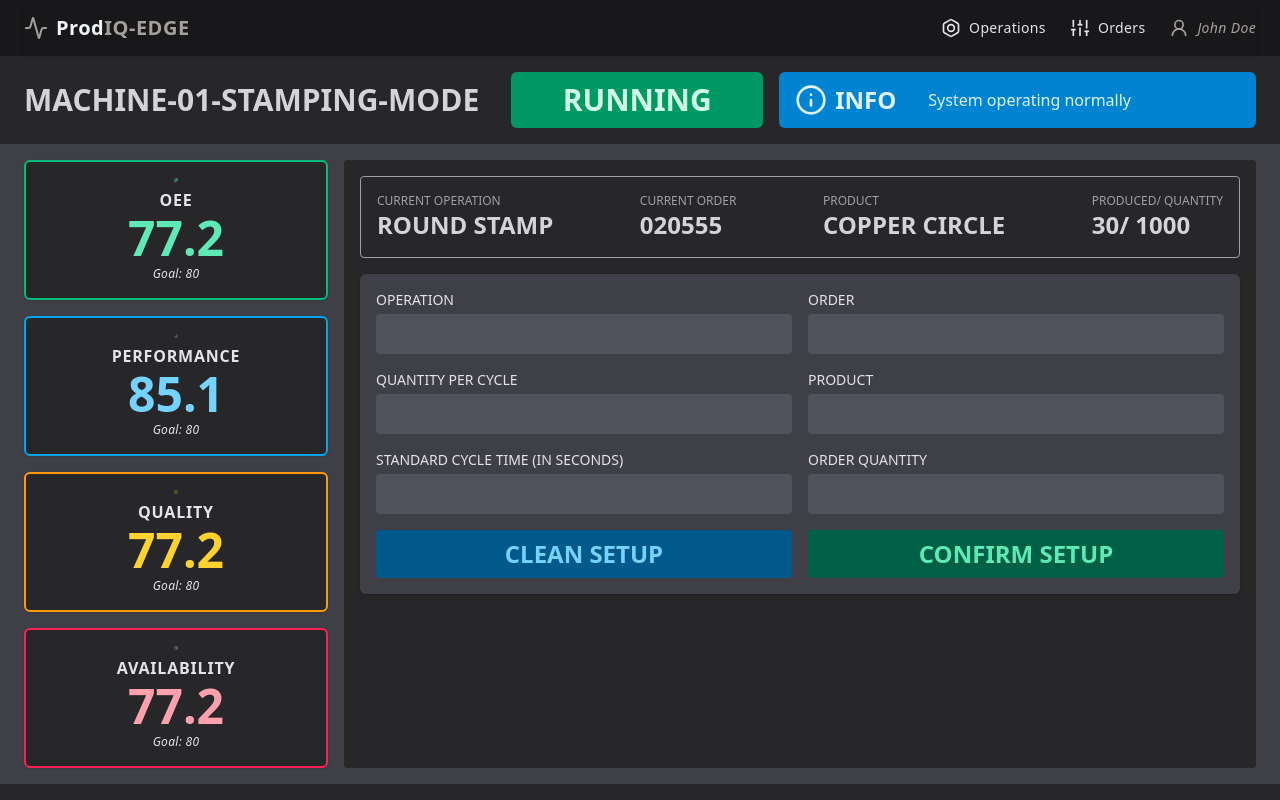
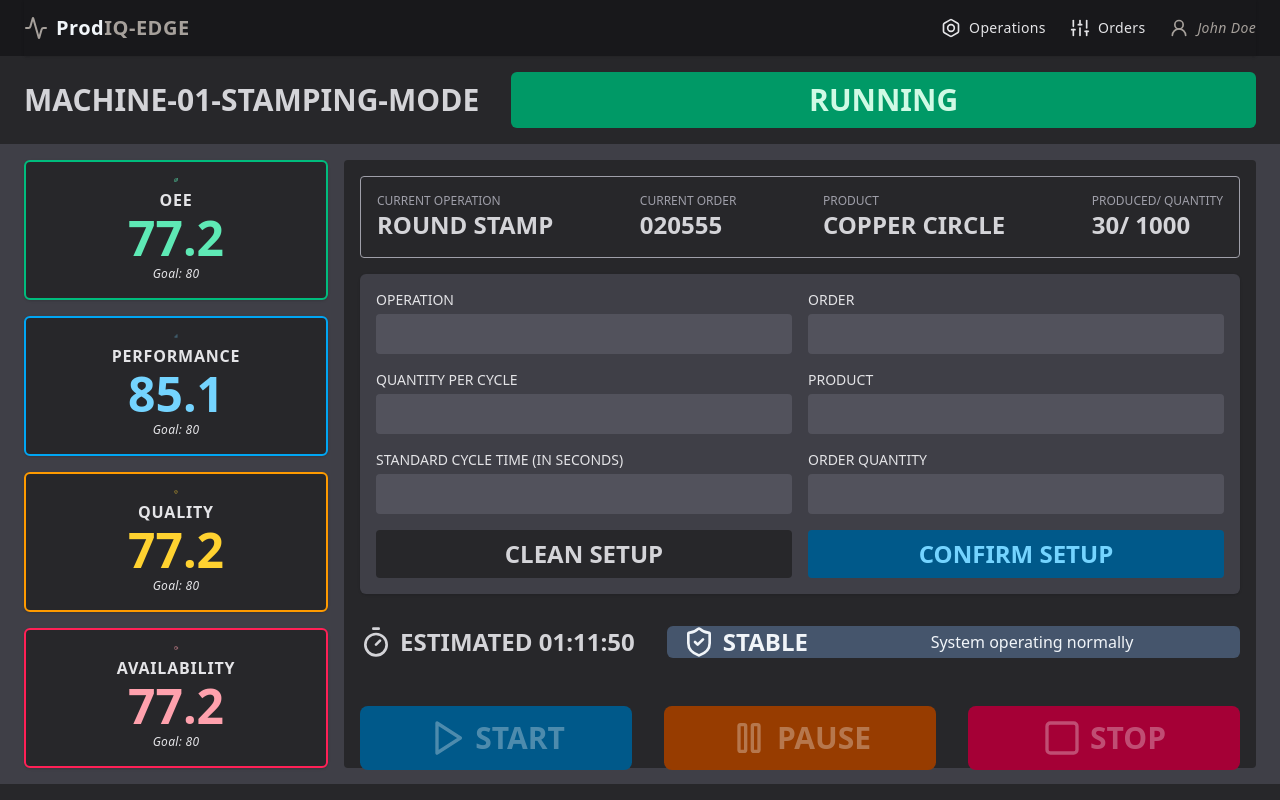
Before and after one commit to lgustavopalmieri/prodiq-edge-frontend, a React (Vite) app: page / in a window 1280 px wide. Built offline with nearby package versions, Linux system fonts and the light colour scheme.

Commit message:
feat: finish control panel

```diff
--- a/src/components/Notification/NotificationAlert.tsx
+++ b/src/components/Notification/NotificationAlert.tsx
@@ -16,7 +16,7 @@ const NotificationAlert: React.FunctionComponent<INotificationProps> = ({
   notification = "stable",
   message = defaultMessage,
   onMessageClick,
-  maxMessageLength = 30,
+  maxMessageLength = 60,
 }) => {
   const { color, icon: Icon } = getNotificationColor(notification);
   const formatLabel = (s: string) => s.toUpperCase();
@@ -36,13 +36,15 @@ const NotificationAlert: React.FunctionComponent<INotificationProps> = ({
       </div>
 
       {message && (
+        <div className="w-full flex justify-center">
           <button
-          className="cursor-pointer flex items-center gap-2 text-base hover:text-white transition"
+            className="cursor-pointer flex items-center gap-2 text-base hover:text-white transition "
             onClick={onMessageClick}
           >
             <span>{truncatedMessage}</span>
             {message !== defaultMessage && <CircleDashed className="w-4 h-4" />}
           </button>
+        </div>
       )}
     </div>
   );
--- a/src/features/MachineState/MachineState.tsx
+++ b/src/features/MachineState/MachineState.tsx
@@ -8,25 +8,25 @@ interface IMachineStateProps {}
 const MachineState: React.FunctionComponent<IMachineStateProps> = (props) => {
   const machineName = "Machine 01 stamping mode";
   const machineStatus = "running";
-  const notification = {
-    alert: "info",
-    message: undefined,
-  };
+  // const notification = {
+  //   alert: "info",
+  //   message: undefined,
+  // };
   return (
     <div className="flex h-full w-full justify-between gap-4">
-      <div className="flex items-center w-3/5 gap-8">
+      <div className="flex items-center w-full gap-8">
         <span className="text-3xl font-bold text-zinc-300 whitespace-nowrap">
           {machineName.split(" ").join("-").toUpperCase()}
         </span>
         <MachineStatus status={machineStatus} />
       </div>
-      <NotificationAlert
+      {/* <NotificationAlert
         notification={notification.alert as NotificationColorType}
         message={undefined}
         onMessageClick={() => {
           console.log("Message clicked");
         }}
-      />
+      /> */}
     </div>
   );
 };
--- a/src/features/OperatingSession/Timer.tsx
+++ b/src/features/OperatingSession/Timer.tsx
@@ -21,9 +21,9 @@ function formatTime(seconds: number): string {
 
 const Timer: React.FunctionComponent<ITimerProps> = ({ elapsedTime }) => {
   return (
-    <div className="flex items-center justify-center gap-2 text-cyan-300 font-mono font-semibold text-lg">
-      <TimerIcon className="w-5 h-5" />
-      <span>Operation Time: {formatTime(elapsedTime)}</span>
+    <div className="flex items-center justify-center gap-2 text-zinc-300 font-semibold text-2xl">
+      <TimerIcon className="w-8 h-8" />
+      <span>ESTIMATED {formatTime(elapsedTime)}</span>
     </div>
   );
 };
--- /dev/null
+++ b/src/features/Production/ControlButton.tsx
@@ -0,0 +1,62 @@
+import * as React from "react";
+import type { LucideIcon } from "lucide-react";
+
+interface ControlButtonProps {
+  label: string;
+  icon: LucideIcon;
+  color: "amber" | "rose" | "sky";
+  onClick: () => void;
+  disabled?: boolean;
+  pulse?: boolean;
+}
+
+const colorClassMap: Record<
+  ControlButtonProps["color"],
+  { base: string; hover: string; disabled: string }
+> = {
+  amber: {
+    base: "bg-amber-600",
+    hover: "hover:bg-amber-700",
+    disabled: "bg-amber-800",
+  },
+  rose: {
+    base: "bg-rose-600",
+    hover: "hover:bg-rose-700",
+    disabled: "bg-rose-800",
+  },
+  sky: {
+    base: "bg-sky-600",
+    hover: "hover:bg-sky-700",
+    disabled: "bg-sky-800",
+  },
+};
+
+const ControlButton: React.FunctionComponent<ControlButtonProps> = ({
+  label,
+  icon: Icon,
+  color,
+  onClick,
+  disabled = false,
+  pulse = false,
+}) => {
+  const { base, hover, disabled: disabledColor } = colorClassMap[color];
+
+  const wrapperClasses = [
+    "w-full py-3 px-6 rounded-lg text-white font-semibold text-3xl flex justify-center items-center gap-2 transition",
+    disabled
+      ? `${disabledColor} cursor-not-allowed`
+      : `${base} ${hover} cursor-pointer`,
+    pulse && !disabled ? "animate-pulse" : "",
+  ].join(" ");
+
+  const contentOpacity = disabled ? "opacity-30" : "opacity-100";
+
+  return (
+    <button onClick={onClick} disabled={disabled} className={wrapperClasses}>
+      <Icon className={`w-10 h-10 ${contentOpacity}`} />
+      <span className={contentOpacity}>{label}</span>
+    </button>
+  );
+};
+
+export default ControlButton;
--- /dev/null
+++ b/src/features/Production/ControlPanel.tsx
@@ -0,0 +1,40 @@
+import * as React from "react";
+import ControlButton from "./ControlButton";
+import { Pause, Play, Square } from "lucide-react";
+
+interface IControlPanelProps {}
+
+const ControlPanel: React.FunctionComponent<IControlPanelProps> = (props) => {
+  return (
+    <div className="w-full pt-4 pb-4">
+      <div className="flex justify-between gap-8 h-full">
+        <ControlButton
+          label="START"
+          icon={Play}
+          color="sky"
+          onClick={() => undefined}
+          disabled={true}
+          pulse={false}
+        />
+        <ControlButton
+          label="PAUSE"
+          icon={Pause}
+          color="amber"
+          onClick={() => undefined}
+          disabled={true}
+          pulse={false}
+        />
+        <ControlButton
+          label="STOP"
+          icon={Square}
+          color="rose"
+          onClick={() => undefined}
+          disabled={true}
+          pulse={false}
+        />
+      </div>
+    </div>
+  );
+};
+
+export default ControlPanel;
--- a/src/features/Production/Production.tsx
+++ b/src/features/Production/Production.tsx
@@ -1,11 +1,18 @@
 import * as React from "react";
 import CurrentProduction from "./CurrentProduction";
-import Input from "../../components/Input";
 import ProductionSetup from "./ProductionSetup";
+import Timer from "../OperatingSession/Timer";
+import NotificationAlert from "../../components/Notification/NotificationAlert";
+import type { NotificationColorType } from "../../styles/colors";
+import ControlPanel from "./ControlPanel";
 
 interface IProductionProps {}
 
 const Production: React.FunctionComponent<IProductionProps> = (props) => {
+  const notification = {
+    alert: "stable",
+    message: undefined,
+  };
   return (
     <div className="w-full pt-4 pb-4">
       <div className="h-full rounded bg-zinc-800 w-full p-4 gap-4 flex flex-col">
@@ -16,6 +23,19 @@ const Production: React.FunctionComponent<IProductionProps> = (props) => {
             onCancel={() => console.log()}
           />
         </div>
+        <div className="rounded flex pt-4 pb-4 h-1/3 gap-8 w-full justify-between">
+          <Timer elapsedTime={4310} />
+          <NotificationAlert
+            notification={notification.alert as NotificationColorType}
+            message={undefined}
+            onMessageClick={() => {
+              console.log("Message clicked");
+            }}
+          />
+        </div>
+        <div className="flex h-full h-1/2 justify-between align=center">
+          <ControlPanel />
+        </div>
       </div>
     </div>
   );
--- a/src/features/Production/ProductionSetup.tsx
+++ b/src/features/Production/ProductionSetup.tsx
@@ -35,6 +35,7 @@ const ProductionSetup: React.FunctionComponent<IProductionSetupProps> = ({
     resolver: zodResolver(schema),
     mode: "onChange",
   });
+
   const disabledFields = false;
   const onSubmit = (data: ConfigFormData) => {
     onSend(data);
@@ -83,9 +84,9 @@ const ProductionSetup: React.FunctionComponent<IProductionSetupProps> = ({
         <button
           type="button"
           onClick={onCancel}
-          className="cursor-pointer bg-sky-800 hover:bg-sky-900 py-2 px-4 rounded w-full"
+          className="cursor-pointer bg-zinc-800 hover:bg-zinc-900 py-2 px-4 rounded w-full"
         >
-          <span className="text-2xl font-semibold text-sky-300">
+          <span className="text-2xl font-semibold text-zinc-300">
             CLEAN SETUP
           </span>
         </button>
@@ -93,9 +94,9 @@ const ProductionSetup: React.FunctionComponent<IProductionSetupProps> = ({
         <button
           type="submit"
           disabled={!isValid}
-          className="cursor-pointer bg-emerald-800 hover:bg-emerald-900 py-2 px-4 rounded w-full"
+          className="cursor-pointer bg-sky-800 hover:bg-sky-900 py-2 px-4 rounded w-full"
         >
-          <span className="text-2xl font-semibold text-emerald-300">
+          <span className="text-2xl font-semibold text-sky-300">
             CONFIRM SETUP
           </span>
         </button>
```
Lines whose indentation alone changed are shown as unchanged.
